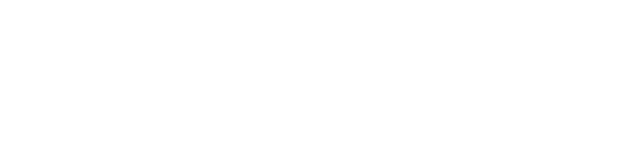
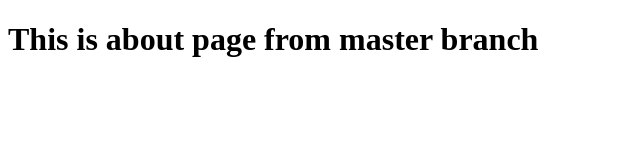
Before and after one commit to thevarungupta1/29-merge-demo, a plain HTML site: page about.html in a window 1280 px wide. Shown: the whole page, without its empty margins (0-640 px from the left). Drawn offline with Linux system fonts and the light colour scheme.

Commit message:
about page updated in master

```diff
--- a/about.html
+++ b/about.html
@@ -7,6 +7,6 @@
     <title>Document</title>
 </head>
 <body>
-
+    <h1>This is about page from master branch</h1>
 </body>
 </html>
```
